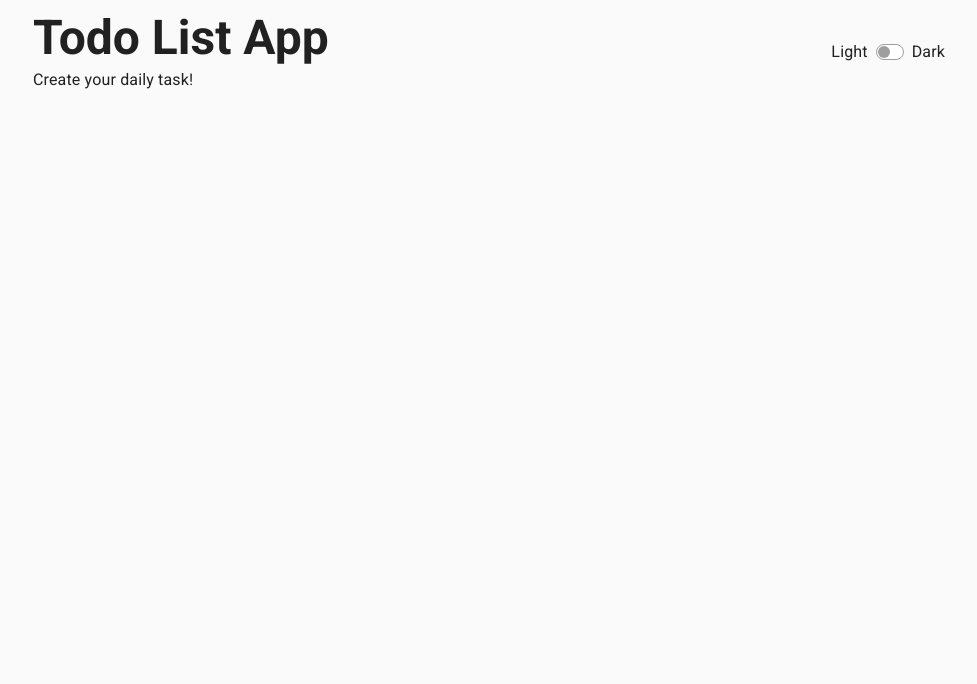
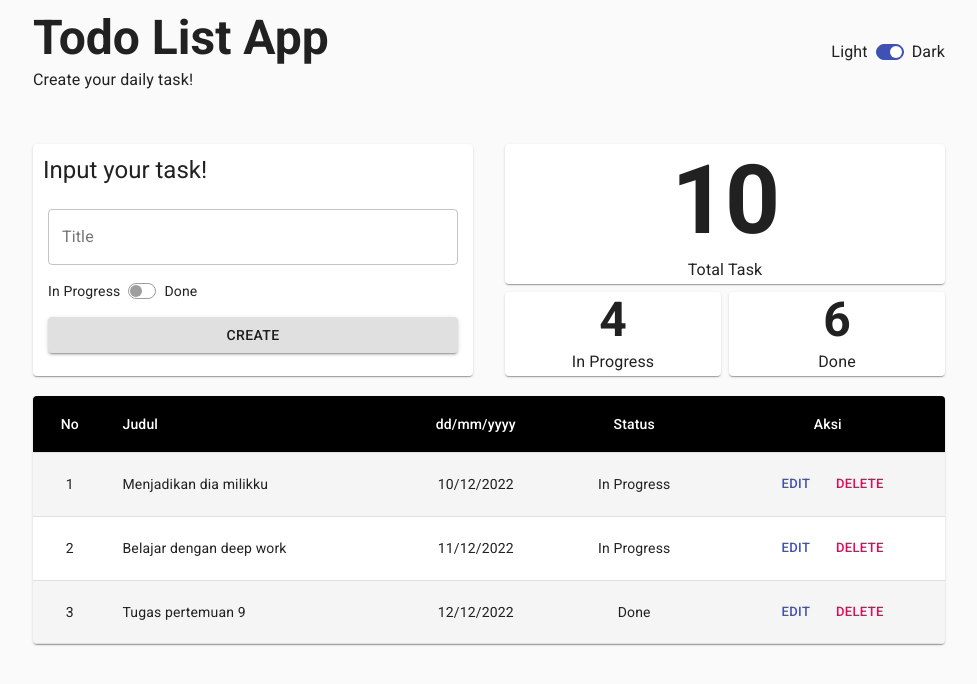
Before and after one commit to ahmadnzr/ReactJs-AhmadNizar-DreamAcademy, a React (Create React App) app in the folder 08-reactjs-basic/: page / in a window 1280 px wide. Shown: the top 684 px of the page, without its empty margins (151-1128 px from the left). Built offline with nearby package versions, Linux system fonts and the light colour scheme.

Commit message:
slicing component

```diff
--- a/08-reactjs-basic/src/App.jsx
+++ b/08-reactjs-basic/src/App.jsx
@@ -1,11 +1,29 @@
 import React from "react";
-import { Container } from "@material-ui/core";
+import { Container, Grid } from "@material-ui/core";
+
 import Header from "./components/Header";
+import FormInput from "./components/FormInput";
+import Summary from "./components/Summary";
+import TodoList from "./components/TodoList";
 
 const App = () => {
   return (
     <Container maxWidth="md">
       <Header />
+      <Grid
+        container
+        justifyContent="space-between"
+        spacing={4}
+        wrap="wrap-reverse"
+      >
+        <Grid item xs={12} sm={6}>
+          <FormInput />
+        </Grid>
+        <Grid item xs={12} sm={6}>
+          <Summary />
+        </Grid>
+      </Grid>
+      <TodoList />
     </Container>
   );
 };
--- /dev/null
+++ b/08-reactjs-basic/src/components/AntSwitch.jsx
@@ -0,0 +1,51 @@
+import React, { useState } from "react";
+import { withStyles } from "@material-ui/core/styles";
+import { Switch, Grid } from "@material-ui/core";
+
+const CustomSwitch = withStyles((theme) => ({
+  root: {
+    width: 28,
+    height: 16,
+    padding: 0,
+    display: "flex",
+  },
+  switchBase: {
+    padding: 2,
+    color: theme.palette.grey[500],
+    "&$checked": {
+      transform: "translateX(12px)",
+      color: theme.palette.common.white,
+      "& + $track": {
+        opacity: 1,
+        backgroundColor: theme.palette.primary.main,
+        borderColor: theme.palette.primary.main,
+      },
+    },
+  },
+  thumb: {
+    width: 12,
+    height: 12,
+    boxShadow: "none",
+  },
+  track: {
+    border: `1px solid ${theme.palette.grey[500]}`,
+    borderRadius: 16 / 2,
+    opacity: 1,
+    backgroundColor: theme.palette.common.white,
+  },
+  checked: {},
+}))(Switch);
+
+const AntSwitch = ({ selected, handleChange, leftLabel, rightLabel }) => {
+  return (
+    <Grid component="label" container alignItems="center" spacing={1}>
+      <Grid item>{leftLabel}</Grid>
+      <Grid item>
+        <CustomSwitch onChange={handleChange} checked={selected} />
+      </Grid>
+      <Grid item>{rightLabel}</Grid>
+    </Grid>
+  );
+};
+
+export default AntSwitch;
--- /dev/null
+++ b/08-reactjs-basic/src/components/FormInput.jsx
@@ -0,0 +1,61 @@
+import React, { useState } from "react";
+import { makeStyles } from "@material-ui/core/styles";
+import {
+  Box,
+  TextField,
+  Typography,
+  Button,
+  Grid,
+  Paper,
+} from "@material-ui/core";
+
+import AntSwitch from "./AntSwitch";
+
+const useStyles = makeStyles((theme) => ({
+  form: {
+    display: "flex",
+    flexDirection: "column",
+    padding: "5px",
+    gap: theme.spacing(2),
+  },
+  title: {
+    marginBottom: "10px",
+  },
+}));
+
+const FormInput = () => {
+  const [done, setDone] = useState(false);
+  const classes = useStyles();
+
+  const handleChange = () => {
+    setDone(!done);
+  };
+  return (
+    <Grid container component={Paper} style={{ height: "100%", padding: 10 }}>
+      <Grid item xs={12}>
+        <Typography variant="h5" component={"h2"} className={classes.title}>
+          Input your task!
+        </Typography>
+      </Grid>
+      <Grid item xs={12}>
+        <form action="" className={classes.form} noValidate autoComplete="off">
+          <TextField
+            // error
+            id="outlined-error"
+            label="Title"
+            variant="outlined"
+          />
+          <AntSwitch
+            selected={done}
+            handleChange={handleChange}
+            leftLabel="In Progress"
+            rightLabel="Done"
+          />
+          <Button variant="contained">Create</Button>
+        </form>
+      </Grid>
+    </Grid>
+  );
+};
+
+export default FormInput;
--- a/08-reactjs-basic/src/components/Header.jsx
+++ b/08-reactjs-basic/src/components/Header.jsx
@@ -1,43 +1,9 @@
 import React, { useState } from "react";
-import { withStyles } from "@material-ui/core/styles";
-import { Grid, Box, Typography, Switch } from "@material-ui/core";
-
-const AntSwitch = withStyles((theme) => ({
-  root: {
-    width: 28,
-    height: 16,
-    padding: 0,
-    display: "flex",
-  },
-  switchBase: {
-    padding: 2,
-    color: theme.palette.grey[500],
-    "&$checked": {
-      transform: "translateX(12px)",
-      color: theme.palette.common.white,
-      "& + $track": {
-        opacity: 1,
-        backgroundColor: theme.palette.primary.main,
-        borderColor: theme.palette.primary.main,
-      },
-    },
-  },
-  thumb: {
-    width: 12,
-    height: 12,
-    boxShadow: "none",
-  },
-  track: {
-    border: `1px solid ${theme.palette.grey[500]}`,
-    borderRadius: 16 / 2,
-    opacity: 1,
-    backgroundColor: theme.palette.common.white,
-  },
-  checked: {},
-}))(Switch);
+import { Grid, Box, Typography } from "@material-ui/core";
+import AntSwitch from "./AntSwitch";
 
 const Header = () => {
-  const [dark, setDark] = useState(false);
+  const [dark, setDark] = useState(true);
 
   const handleChange = (e) => {
     setDark(e.target.checked);
@@ -48,12 +14,12 @@ const Header = () => {
       component="div"
       justifyContent="space-between"
       alignItems="center"
-      style={{ padding: "10px 0 10px 0" }}
+      style={{ padding: "10px 0 50px 0" }}
     >
       <Box>
         <Typography
           variant={"h3"}
-          component={"h2"}
+          component={"h1"}
           style={{ fontWeight: "bold" }}
         >
           Todo List App
@@ -61,13 +27,12 @@ const Header = () => {
         <Typography variant="subtitle1">Create your daily task!</Typography>
       </Box>
       <Typography component="div">
-        <Grid component="label" container alignItems="center" spacing={1}>
-          <Grid item>Light</Grid>
-          <Grid item>
-            <AntSwitch checked={dark} onChange={handleChange} name="checkedC" />
-          </Grid>
-          <Grid item>Dark</Grid>
-        </Grid>
+        <AntSwitch
+          selected={dark}
+          handleChange={handleChange}
+          leftLabel="Light"
+          rightLabel="Dark"
+        />
       </Typography>
     </Grid>
   );
--- /dev/null
+++ b/08-reactjs-basic/src/components/Summary.jsx
@@ -0,0 +1,77 @@
+import React from "react";
+import { Grid, Paper, Typography } from "@material-ui/core";
+
+const Summary = () => {
+  return (
+    <Grid
+      container
+      //   style={{ height: "100%", backgroundColor: "red" }}
+      spacing={1}
+      alignContent="center"
+      //   wrap="wrap"
+    >
+      <Grid item xs={12}>
+        <Grid
+          component={Paper}
+          container
+          direction="column"
+          alignItems="center"
+          justifyContent="center"
+        >
+          <Typography
+            variant="h1"
+            component="h1"
+            style={{ fontWeight: "bold" }}
+          >
+            10
+          </Typography>
+          <Typography variant="subtitle1" component="span">
+            Total Task
+          </Typography>
+        </Grid>
+      </Grid>
+      <Grid item xs={12} sm={6}>
+        <Grid
+          component={Paper}
+          container
+          direction="column"
+          alignItems="center"
+          justifyContent="center"
+        >
+          <Typography
+            variant="h3"
+            component="h3"
+            style={{ fontWeight: "bold" }}
+          >
+            4
+          </Typography>
+          <Typography variant="subtitle1" component="span">
+            In Progress
+          </Typography>
+        </Grid>
+      </Grid>
+      <Grid item xs={12} sm={6}>
+        <Grid
+          component={Paper}
+          container
+          direction="column"
+          alignItems="center"
+          justifyContent="center"
+        >
+          <Typography
+            variant="h3"
+            component="h3"
+            style={{ fontWeight: "bold" }}
+          >
+            6
+          </Typography>
+          <Typography variant="subtitle1" component="span">
+            Done
+          </Typography>
+        </Grid>
+      </Grid>
+    </Grid>
+  );
+};
+
+export default Summary;
--- /dev/null
+++ b/08-reactjs-basic/src/components/TodoList.jsx
@@ -0,0 +1,100 @@
+import React from "react";
+import {
+  Button,
+  makeStyles,
+  Paper,
+  Table,
+  TableBody,
+  TableCell,
+  TableContainer,
+  TableHead,
+  TableRow,
+  withStyles,
+} from "@material-ui/core";
+
+const StyledTableCell = withStyles((theme) => ({
+  head: {
+    backgroundColor: theme.palette.common.black,
+    color: theme.palette.common.white,
+  },
+  body: {
+    fontSize: 14,
+  },
+}))(TableCell);
+
+const StyledTableRow = withStyles((theme) => ({
+  root: {
+    "&:nth-of-type(odd)": {
+      backgroundColor: theme.palette.action.hover,
+    },
+  },
+}))(TableRow);
+
+const rows = [
+  {
+    title: "Menjadikan dia milikku",
+    createdAt: "10/12/2022",
+    status: false,
+    id: 1,
+  },
+  {
+    title: "Belajar dengan deep work",
+    createdAt: "11/12/2022",
+    status: false,
+    id: 2,
+  },
+  { title: "Tugas pertemuan 9", createdAt: "12/12/2022", status: true, id: 3 },
+];
+
+const useStyles = makeStyles({
+  table: {
+    minWidth: 700,
+  },
+  tableContainer: {
+    marginTop: "20px",
+  },
+});
+
+const TodoList = () => {
+  const classes = useStyles();
+
+  return (
+    <TableContainer component={Paper} className={classes.tableContainer}>
+      <Table className={classes.table} aria-label="customized table">
+        <TableHead>
+          <TableRow>
+            <StyledTableCell align="center">No</StyledTableCell>
+            <StyledTableCell>Judul</StyledTableCell>
+            <StyledTableCell align="center">dd/mm/yyyy</StyledTableCell>
+            <StyledTableCell align="center">Status</StyledTableCell>
+            <StyledTableCell align="center">Aksi</StyledTableCell>
+          </TableRow>
+        </TableHead>
+        <TableBody>
+          {rows.map((row, i) => (
+            <StyledTableRow key={row.title}>
+              <StyledTableCell align="center">{i + 1}</StyledTableCell>
+              <StyledTableCell component="th" scope="row">
+                {row.title}
+              </StyledTableCell>
+              <StyledTableCell align="center">{row.createdAt}</StyledTableCell>
+              <StyledTableCell align="center">
+                {row.status ? "Done" : "In Progress"}
+              </StyledTableCell>
+              <StyledTableCell align="center">
+                <Button size="small" color="primary">
+                  Edit
+                </Button>
+                <Button size="small" color="secondary">
+                  Delete
+                </Button>
+              </StyledTableCell>
+            </StyledTableRow>
+          ))}
+        </TableBody>
+      </Table>
+    </TableContainer>
+  );
+};
+
+export default TodoList;
```
